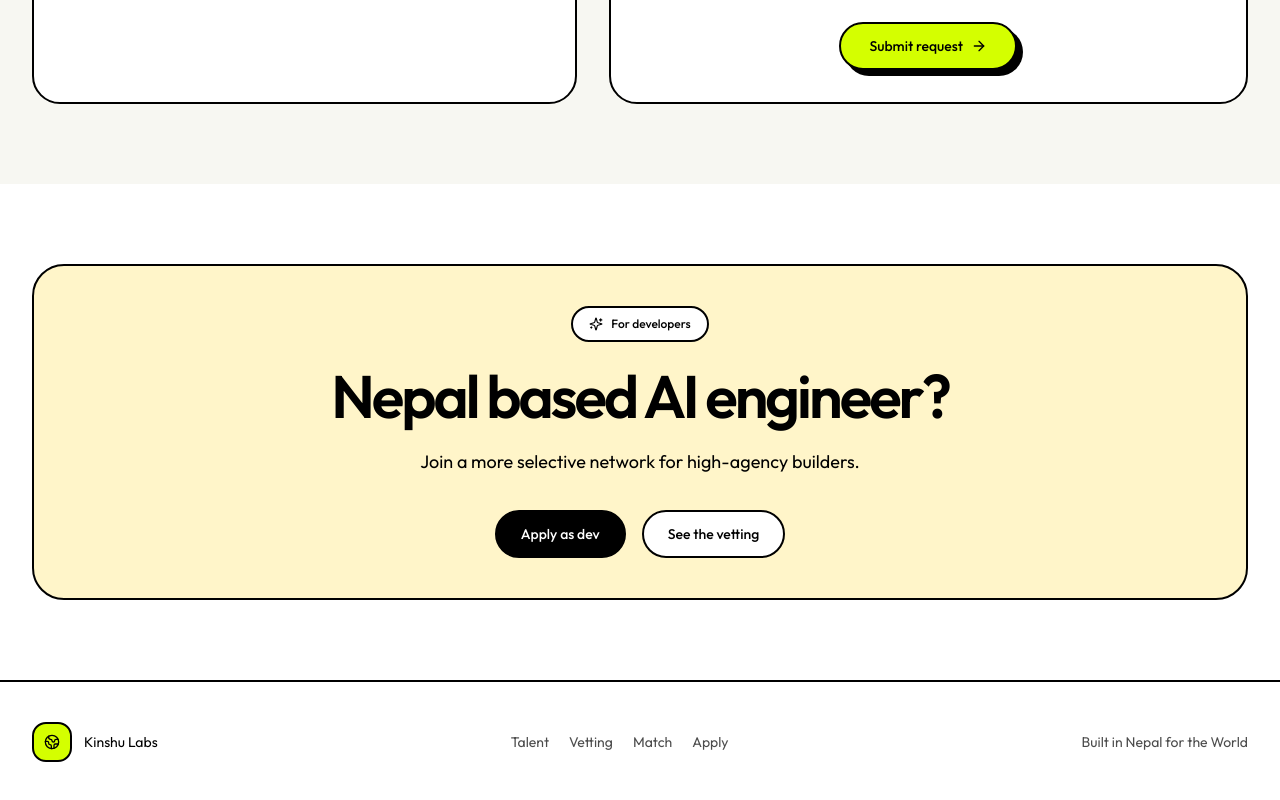
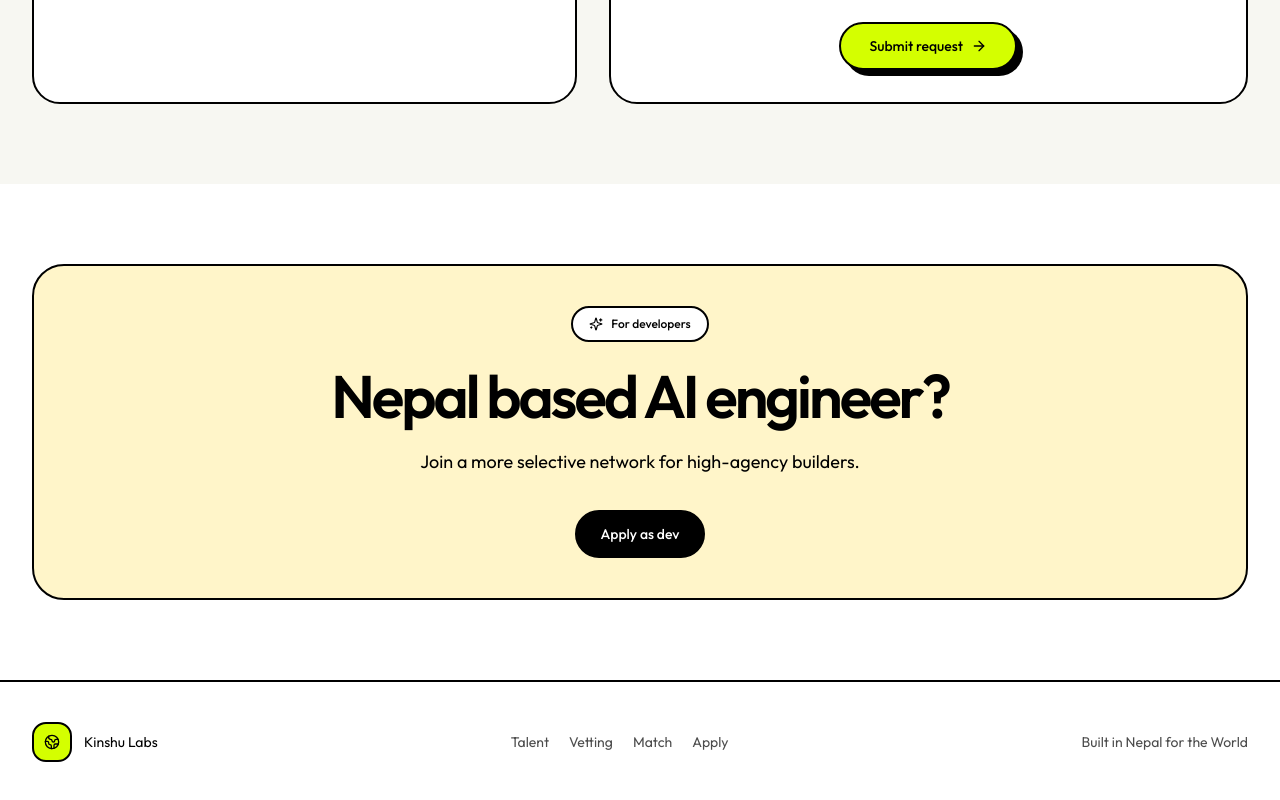
Before and after one commit to dpeshrijal/kinshu-labs, a Next.js app: page / in a window 1280 px wide. Shown: the part 4249-5049 px from the top of the page. Built offline with nearby package versions, Linux system fonts and the light colour scheme.

Commit message:
add contact email

```diff
--- a/app/page.tsx
+++ b/app/page.tsx
@@ -1188,11 +1188,8 @@ export default function HomePage() {
               Join a more selective network for high-agency builders.
             </p>
             <div className="mt-8 flex flex-col justify-center gap-4 sm:flex-row">
-              <ActionLink href="deepeshrijal@gmail.com" tone="dark">
+              <ActionLink href="mailto:deepeshrijal@gmail.com" tone="dark">
                 Apply as dev
-              </ActionLink>
-              <ActionLink href="#process" tone="secondary">
-                See the vetting
               </ActionLink>
             </div>
           </Reveal>
```
